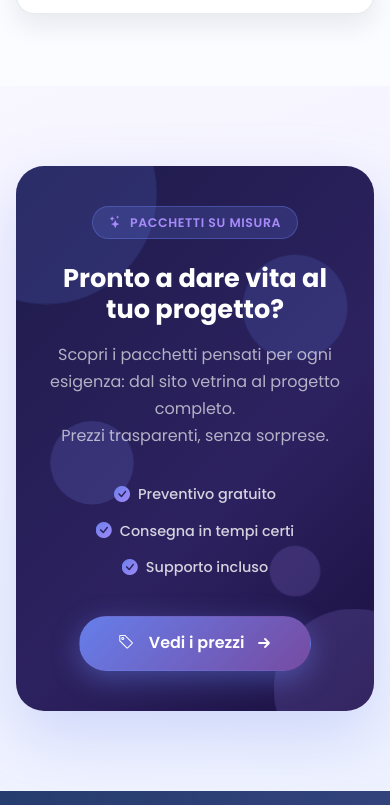
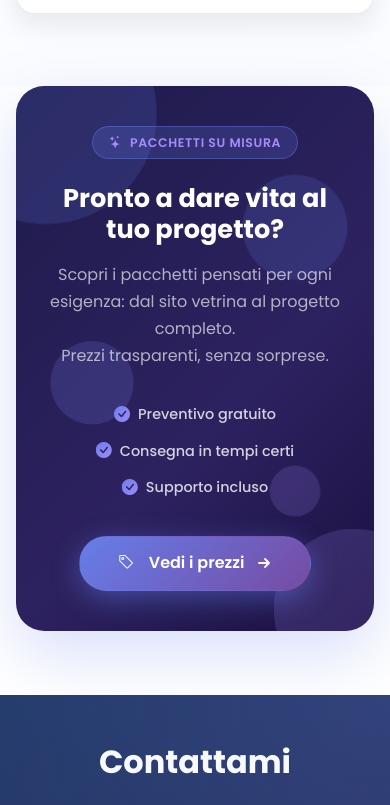
Before and after one commit to Antonella1491/Frontend-developer, a website: page home.html in a window 390 px wide. Shown: the part 7539-8344 px from the top of the page. Drawn offline with nearby package versions, Linux system fonts and the light colour scheme.

Commit message:
Add files via upload

```diff
--- a/assets/css/style.css
+++ b/assets/css/style.css
@@ -2532,7 +2532,7 @@ body {
 /* ───────── Sezione CTA Prezzi (home.html) ───────── */
 .pricing-cta-section {
   padding: 5rem 0;
-  background: linear-gradient(160deg, #f8f6ff 0%, #eef2ff 100%);
+  background: #fff;
 }
 
 .pricing-cta-card {
@@ -2670,6 +2670,10 @@ body {
 @media (max-width: 768px) {
   .pricing-cta-card { padding: 2.5rem 1.5rem; }
   .pricing-cta-features { flex-direction: column; align-items: center; gap: 0.7rem; }
+
+  .pricing-cta-section {
+  padding: 0 0 4rem 0;
+}
 }
 
 
```
